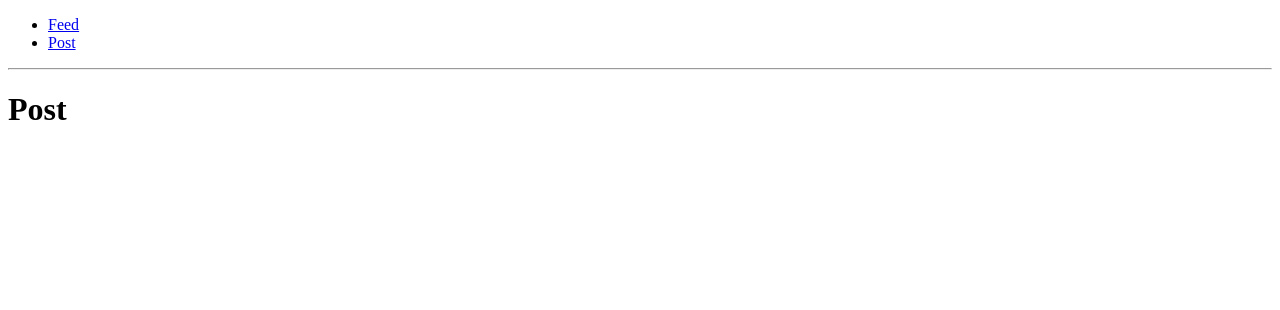
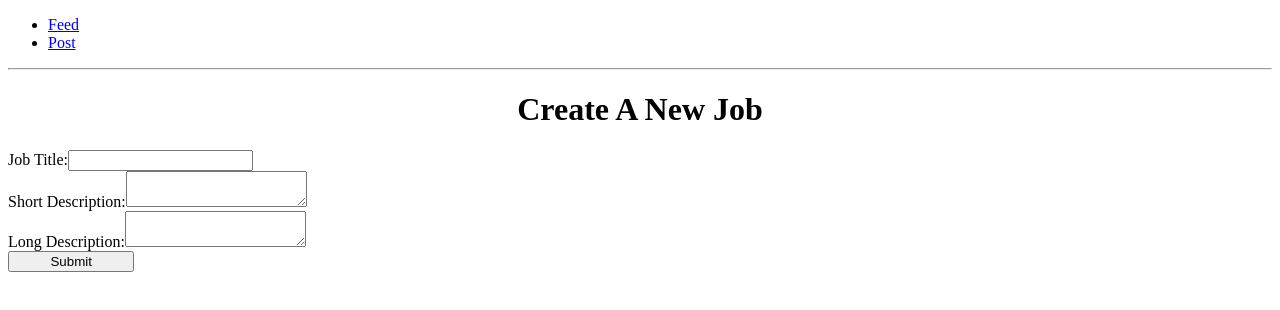
Before and after one commit to ChristianHackers/job_board, a React (Create React App) app in the folder job_board/: page /post in a window 1280 px wide. Shown: the top 310 px of the page. Built offline with nearby package versions, Linux system fonts and the light colour scheme.

Commit message:
Add in Basic Form Elements with a basic mock post

```diff
--- a/job_board/src/api/JobApi.js
+++ b/job_board/src/api/JobApi.js
@@ -38,3 +38,7 @@ export function getJobById(id) {
   }
   return null;
 }
+
+export function postAJob(job) {
+  jobs.push(job);
+}
--- a/job_board/src/components/post/PostScreen.js
+++ b/job_board/src/components/post/PostScreen.js
@@ -1,11 +1,70 @@
-import React from 'react';
+import React, { Component } from 'react';
 
-export default () => {
-  return (
-    <div>
-      <h1>
-        Post
-      </h1>
-    </div>
-  );
+import {
+  getAllJobs,
+  postAJob,
+} from '../../api/JobApi';
+
+export default class PostScreen extends Component {
+
+  constructor(props) {
+    super(props);
+    this.state = {
+      title: '',
+      shortDescription: '',
+      longDescription: '',
+    }
+  }
+
+  updateField(fieldName, value) {
+    let newState = {};
+    newState[fieldName] = value;
+    this.setState(newState);
+  }
+
+  submitAJob() {
+    const jobs = getAllJobs();
+    const job = {
+      id: jobs.length + 1,
+      title: this.state.title,
+      shortDescription: this.state.shortDescription,
+      longDescription: this.state.longDescription,
+    };
+    postAJob(job);
+    this.clearState();
+    alert('Thank you for submitting your post!');
+  }
+
+  clearState() {
+    this.setState({
+      title: '',
+      shortDescription: '',
+      longDescription: '',
+    });
+  }
+
+  render() {
+    return (
+      <div>
+        <h1 style={{ textAlign: 'center' }}>
+          Create A New Job
+        </h1>
+        <form style={{display: 'flex', flexDirection: 'column'}}>
+          <label>
+            Job Title:
+            <input value={this.state.title} onChange={(event) => this.updateField('title', event.target.value)} />
+          </label>
+          <label>
+            Short Description:
+            <textarea value={this.state.shortDescription} onChange={(event) => this.updateField('shortDescription', event.target.value)} />
+          </label>
+          <label>
+            Long Description:
+            <textarea value={this.state.longDescription} onChange={(event) => this.updateField('longDescription', event.target.value)} />
+          </label>
+          <button style={{ width: '10%',}} onSubmit={() => this.submitAJob()}>Submit</button>
+        </form>
+      </div>
+    );
+  }
 }
```
